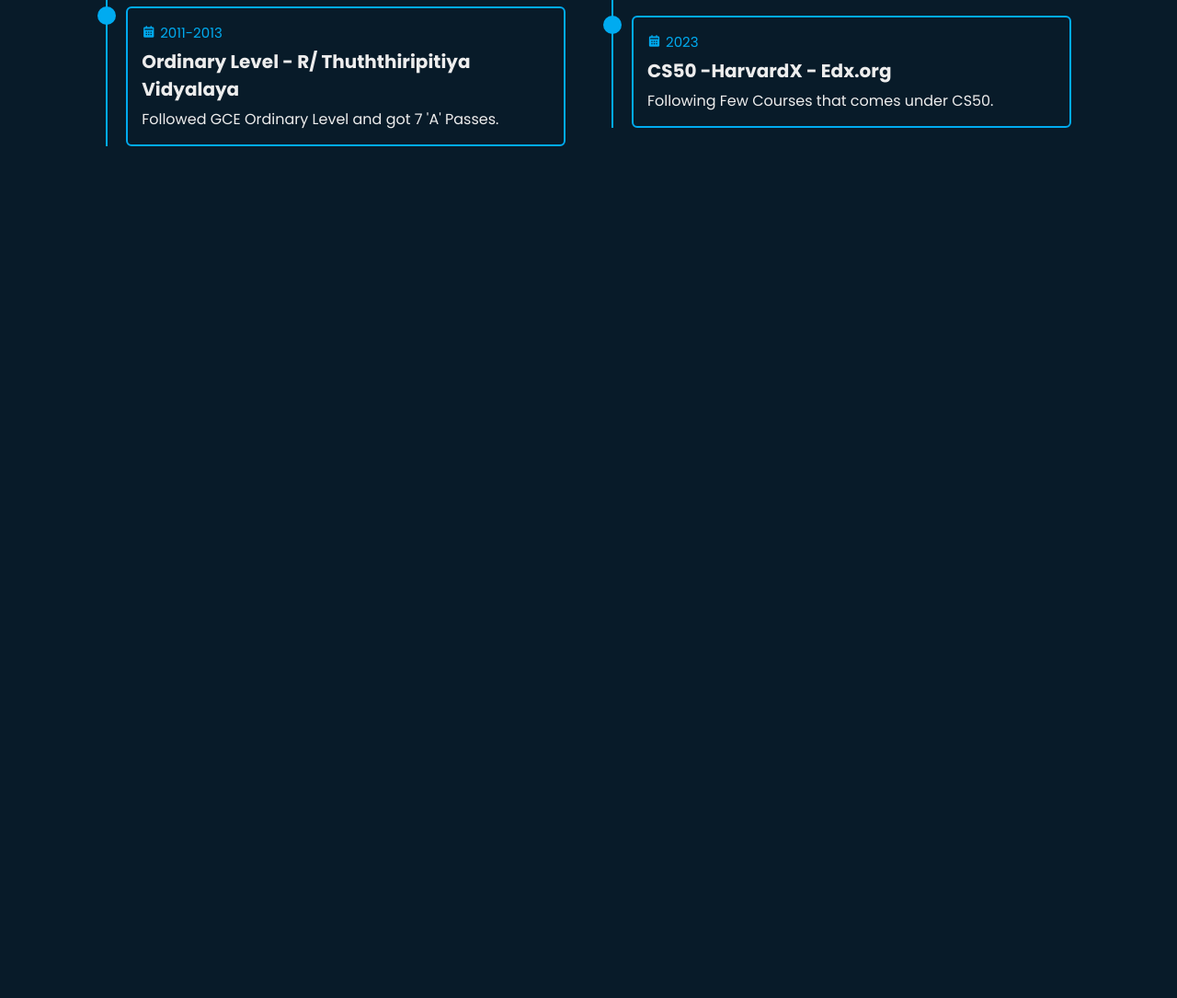
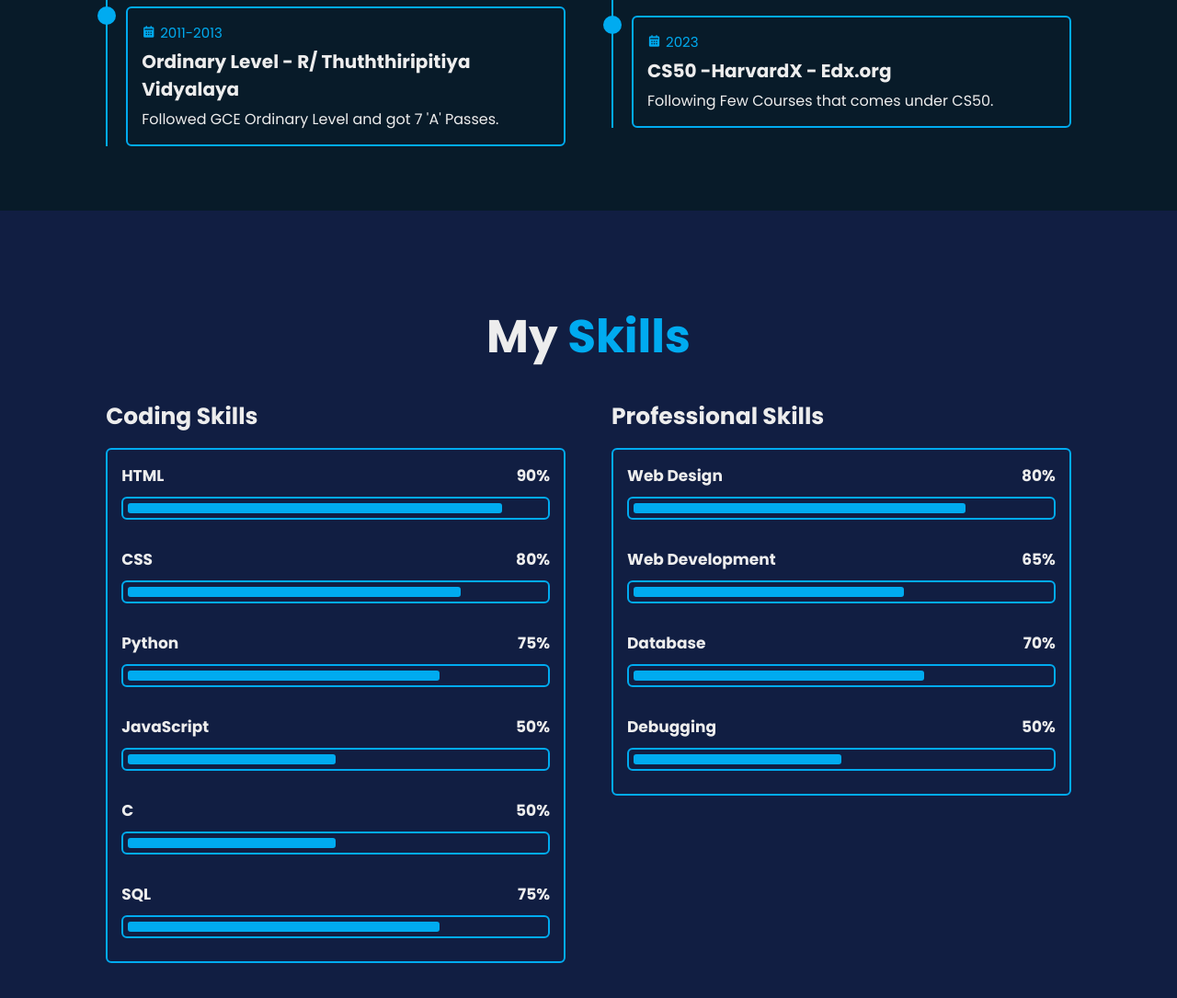
Before and after one commit to Sajith-Madhusankha/sajith-madhusankha.github.io, a plain HTML site: page index.html in a window 1280 px wide. Shown: the part 2185-3270 px from the top of the page at 92% size. Before the commit the page ends 2414 px from the top, so only its background shows below. Drawn offline with nearby package versions, Linux system fonts and the light colour scheme.

Commit message:
Added Skills section

```diff
--- a/css/style.css
+++ b/css/style.css
@@ -388,3 +388,119 @@ span {
     font-size: 1.6rem;
     padding-top: .5rem;
 }
+
+.skills {
+    min-height: auto;
+    padding-bottom: 7rem;
+    background: var(--second-bg-color);
+}
+
+.skills .skills-row {
+    display: flex;
+    flex-wrap: wrap;
+    gap: 5rem;
+}
+
+.skills-row .skills-column {
+    flex: 1 1 40rem;
+}
+
+.skills-column .title {
+    font-size: 2.5rem;
+    margin: 0 0 1.5rem;
+}
+
+.skills-box .skills-content {
+    position: relative;
+    border: .2rem solid var(--main-color);
+    border-radius: .6rem;
+    padding: .5rem 1.5rem;
+    z-index: 1;
+    overflow: hidden;
+}
+
+.skills-box .skills-content::before {
+    content: '';
+    position: absolute;
+    top: 0;
+    left: 0;
+    width: 0;
+    height: 100%;
+    background: var(--bg-color);
+    z-index: -1;
+    transition: .5s;
+}
+
+.skills-box .skills-content:hover::before {
+    width: 100%;
+
+}
+
+.skills-content .progress {
+    padding: 1rem 0;
+}
+
+.skills-content .progress h3 {
+    font-size: 1.7rem;
+    display: flex;
+    justify-content: space-between;
+}
+
+.skills-content .progress h3 span {
+    color: var(--text-color);
+}
+
+.skills-content .progress .bar {
+    height: 2.5rem;
+    border-radius: .6rem;
+    border: .2rem solid var(--main-color);
+    padding: .5rem;
+    margin: 1rem 0;
+}
+
+.skills-content .progress .bar span {
+    display: block;
+    height: 100%;
+    border-radius: .3rem;
+    background: var(--main-color);
+}
+
+.skills-column:nth-child(1) .skills-content .progress:nth-child(1) .bar span {
+    width: 90%;
+}
+
+.skills-column:nth-child(1) .skills-content .progress:nth-child(2) .bar span {
+    width: 80%;
+}
+
+.skills-column:nth-child(1) .skills-content .progress:nth-child(3) .bar span {
+    width: 75%;
+}
+
+.skills-column:nth-child(1) .skills-content .progress:nth-child(4) .bar span {
+    width: 50%;
+}
+
+.skills-column:nth-child(1) .skills-content .progress:nth-child(5) .bar span {
+    width: 50%;
+}
+
+.skills-column:nth-child(1) .skills-content .progress:nth-child(6) .bar span {
+    width: 75%;
+}
+
+.skills-column:nth-child(2) .skills-content .progress:nth-child(1) .bar span {
+    width: 80%;
+}
+
+.skills-column:nth-child(2) .skills-content .progress:nth-child(2) .bar span {
+    width: 65%;
+}
+
+.skills-column:nth-child(2) .skills-content .progress:nth-child(3) .bar span {
+    width: 70%;
+}
+
+.skills-column:nth-child(2) .skills-content .progress:nth-child(4) .bar span {
+    width: 50%;
+}
--- a/index.html
+++ b/index.html
@@ -141,6 +141,78 @@
             </div>
         </div>
     </section>
+    <section class="skills" id="skills">
+        <h2 class="heading">My <span>Skills</span></h2>
+
+        <div class="skills-row">
+            <div class="skills-column">
+                <h3 class="title">Coding Skills</h3>
+
+                <div class="skills-box">
+                    <div class="skills-content">
+                        <div class="progress">
+                            <h3>HTML <span>90%</span></h3>
+                            <div class="bar"><span></span></div>
+                        </div>
+
+                        <div class="progress">
+                            <h3>CSS <span>80%</span></h3>
+                            <div class="bar"><span></span></div>
+                        </div>
+
+                        <div class="progress">
+                            <h3>Python <span>75%</span></h3>
+                            <div class="bar"><span></span></div>
+                        </div>
+
+                        <div class="progress">
+                            <h3>JavaScript <span>50%</span></h3>
+                            <div class="bar"><span></span></div>
+                        </div>
+
+                        <div class="progress">
+                            <h3>C <span>50%</span></h3>
+                            <div class="bar"><span></span></div>
+                        </div>
+
+                        <div class="progress">
+                            <h3>SQL <span>75%</span></h3>
+                            <div class="bar"><span></span></div>
+                        </div>
+                    </div>
+                </div>
+            </div>
+
+            <div class="skills-column">
+                <h3 class="title">Professional Skills</h3>
+
+                <div class="skills-box">
+                    <div class="skills-content">
+                        <div class="progress">
+                            <h3>Web Design <span>80%</span></h3>
+                            <div class="bar"><span></span></div>
+                        </div>
+
+                        <div class="progress">
+                            <h3>Web Development <span>65%</span></h3>
+                            <div class="bar"><span></span></div>
+                        </div>
+
+                        <div class="progress">
+                            <h3>Database <span>70%</span></h3>
+                            <div class="bar"><span></span></div>
+                        </div>
+
+                        <div class="progress">
+                            <h3>Debugging <span>50%</span></h3>
+                            <div class="bar"><span></span></div>
+                        </div>
+                    </div>
+                </div>
+            </div>
+
+        </div>
+    </section>
 
     <script src="js/script.js"></script>
 </body>
```
